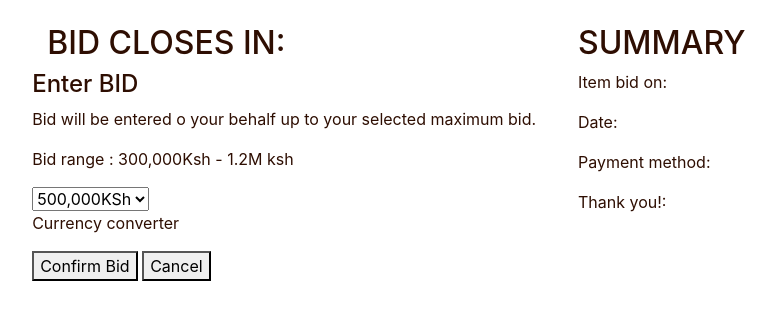
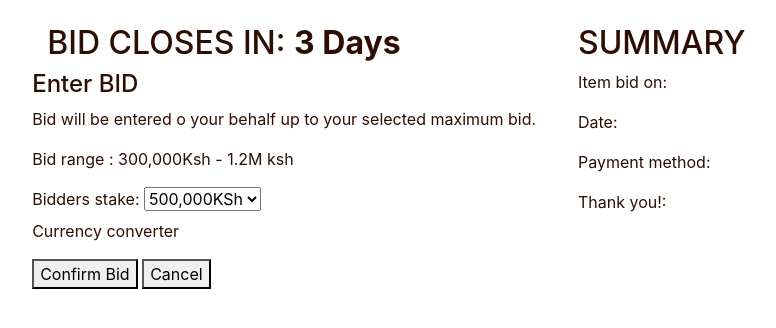
Before and after one commit to Martin023/peaky-bidders, a Flask app: page /bid in a window 1280 px wide. Shown: the part 56-384 px from the top of the page, without its empty margins (77-853 px from the left). Run offline with Flask 2, Linux system fonts and the light colour scheme; some libraries are stand-ins or nearby versions.

Commit message:
Update bid page

```diff
--- a/app/static/main.css
+++ b/app/static/main.css
@@ -90,3 +90,6 @@ nav{
   border-radius:5px;
   padding:1vh 3vw;
 }
+.strong{
+  color:#581908
+}
--- a/app/templates/bid-now.html
+++ b/app/templates/bid-now.html
@@ -2,16 +2,17 @@
 {% block content%}
 
 
-<div class="row">
+<div class="row mt-5">
     <div class="col-md-1"></div>
     <div class="col-md-5">
         <div class="container">
-            <h2 align="centre">BID CLOSES IN:</h2>
+            <h2 align="centre">BID CLOSES IN: <strong>3 Days</strong></h2>
         </div>
         <div>
             <h4>Enter BID</h4>
             <p>Bid will be entered o your behalf up to your selected maximum bid.</p>
             <p>Bid range : 300,000Ksh - 1.2M ksh</p>
+            <label for="Bid amount">Bidders stake:
                 <select>
                     <option value="">500,000KSh</option>
                     <option value="">700,000Ksh</option>
@@ -19,6 +20,7 @@
                     <option value="">900,000KSh</option>
                     <option value="">1.2 Million</option>
                 </select>
+            </label>
             <p>Currency converter</p>
 
             <button>Confirm Bid</button>
```
Lines whose indentation alone changed are shown as unchanged.
